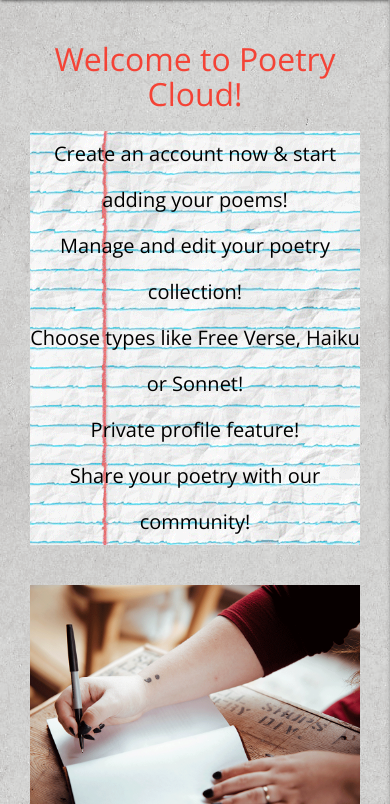
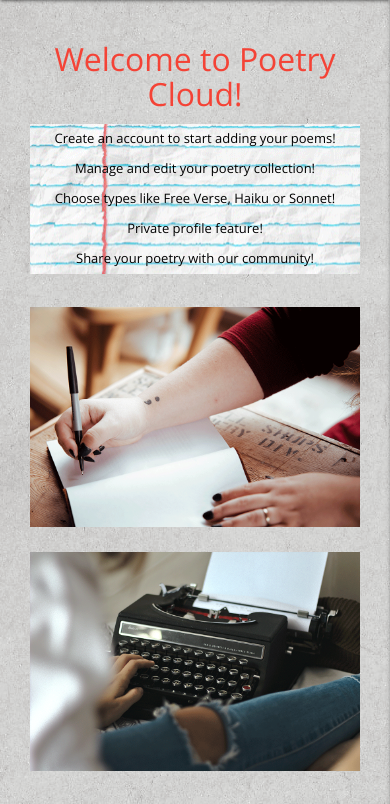
Before and after one commit to Code-Institute-Submissions/poetry_cloud, a Flask app: page / in a window 390 px wide. Shown: the part 56-860 px from the top of the page. Run offline with Flask 2, Linux system fonts and the light colour scheme; data that the repository does not hold is empty; some libraries are stand-ins or nearby versions; some web fonts are replaced.

Commit message:
Added media query to reduce font size of features headings on small screens

```diff
--- a/static/css/style.css
+++ b/static/css/style.css
@@ -91,4 +91,7 @@ i.fab {
   img.responsive-img.typew {
     margin-top: 20px;
   }
+  ul.feature-list {
+    font-size: 13px;
+  }
 }
--- a/templates/poems.html
+++ b/templates/poems.html
@@ -6,7 +6,7 @@
         <div class="col s12 center-align">
             <h4 class="center-align red-text">Welcome to Poetry Cloud!</h4>
             <ul class="feature-list black-text">
-                <li>Create an account now & start adding your poems!</li>
+                <li>Create an account to start adding your poems!</li>
                 <li>Manage and edit your poetry collection!</li>
                 <li>Choose types like Free Verse, Haiku or Sonnet!</li>
                 <li>Private profile feature!</li>
```
